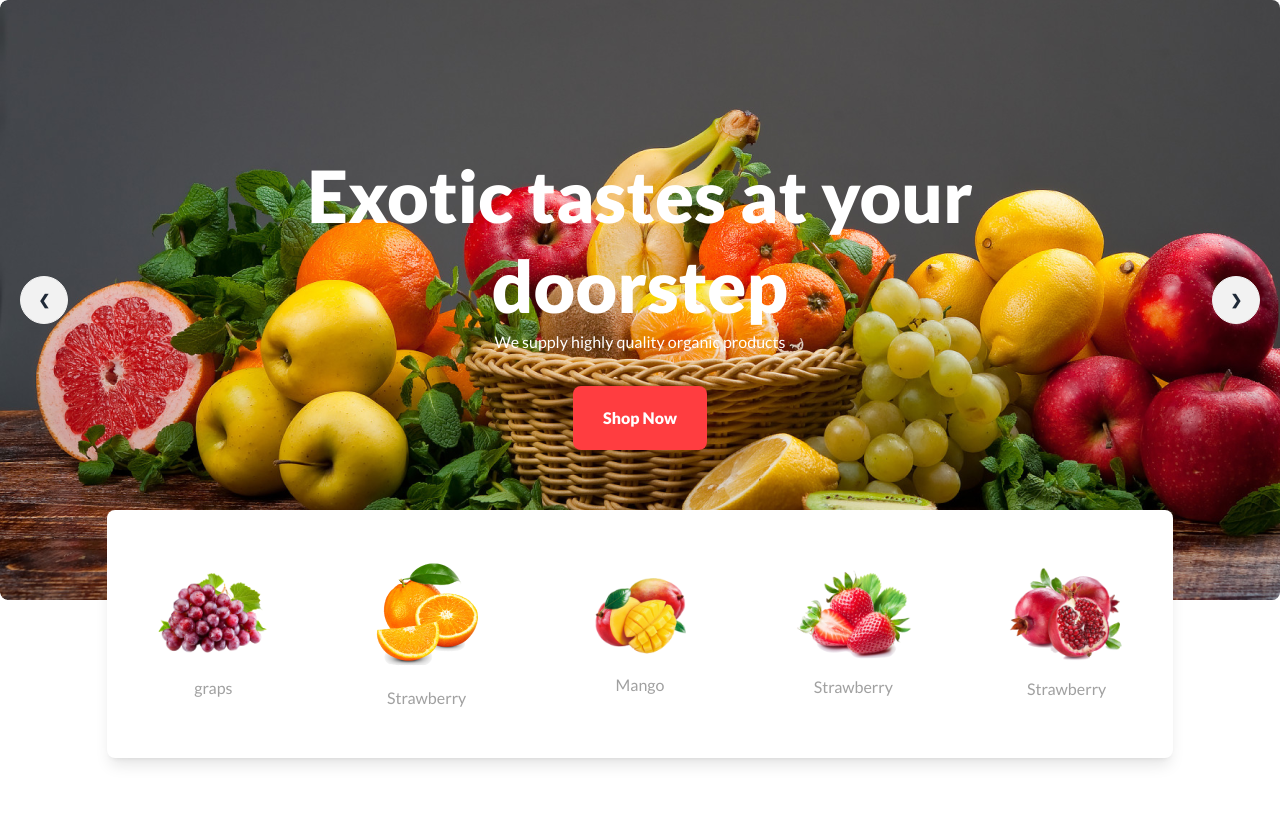
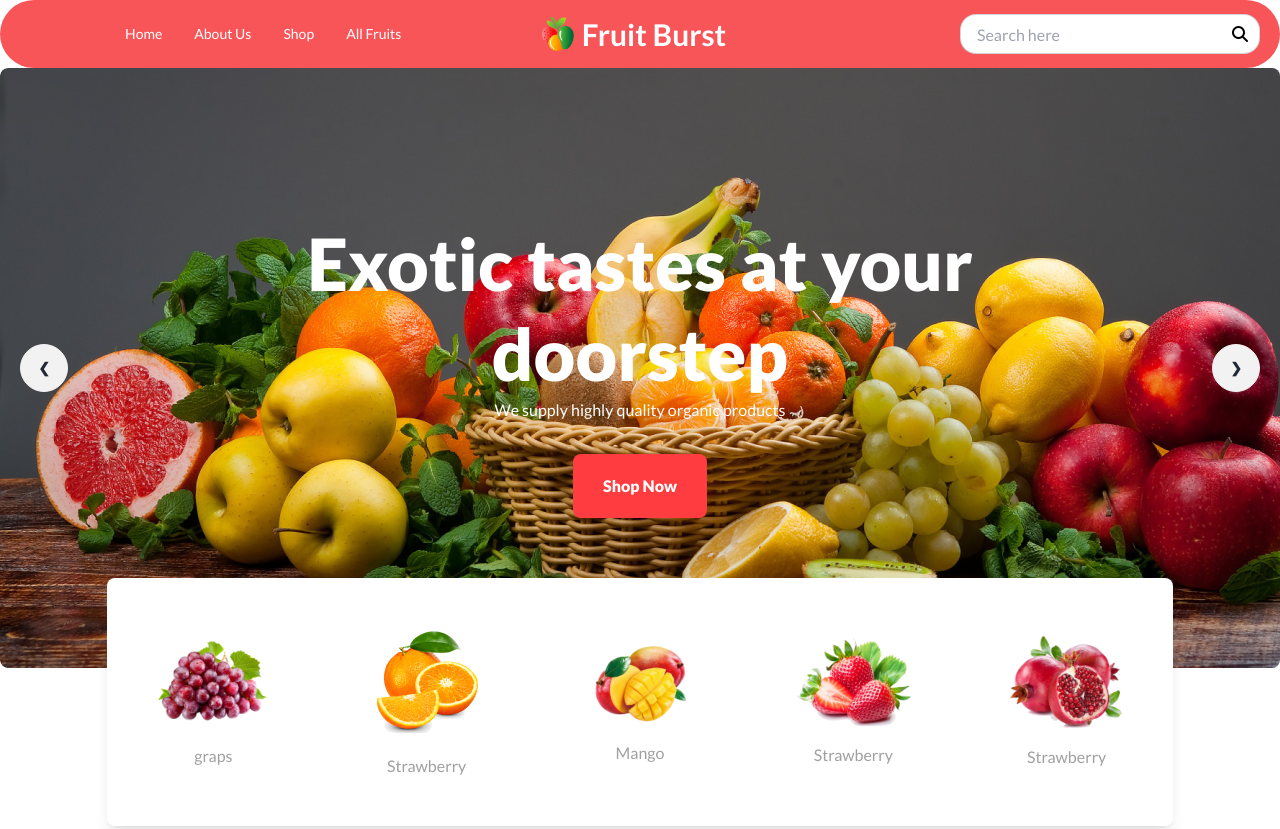
Before and after one commit to TONMOY533/fruit-brust, a plain HTML site: page index.html in a window 1280 px wide. Shown: the top 829 px of the page. Drawn offline with nearby package versions, Linux system fonts and the light colour scheme; grey boxes are pictures that could not be loaded.

Commit message:
added the nav bar section

```diff
--- a/index.html
+++ b/index.html
@@ -79,7 +79,51 @@
 <body class="font-lato text-base">
 <header>
 
+<nav>
+   <!-- nav ber -->
+   <div class="navbar lg:bg-[#F85559] rounded-full flex-row-reverse lg:flex-row ">
+    <div class="navbar-end lg:navbar-start">
+      <div class="dropdown ">
+        <label tabindex="0" class="btn btn-ghost  lg:hidden">
+            <i class="fa-solid fa-bars text-3xl "></i>
+        </label>
+        <ul tabindex="0" class="menu menu-sm dropdown-content mt-1 z-[1] overflow-x-hidden shadow bg-base-100 rounded-box w-20 text-[8px] ">
+            <li><a>Home</a></li>
+            <li><a>About Us</a></li>
+            <li><a>Shop</a></li>
+            <li><a>All Fruits</a></li>
+        </ul>
+      </div>
 
+      <div class=" hidden lg:flex ">
+
+      <ul class="menu  items-center  menu-horizontal text-[#FFF] font-medium text-[14px] ">
+        <li><a>Home</a></li>
+        <li><a>About Us</a></li>
+        <li><a>Shop</a></li>
+        <li><a>All Fruits</a></li>
+
+      </ul>
+
+    </div>
+
+    </div>
+    <div class="navbar-start justify-start lg:justify-center lg:navbar-center ">
+
+        <div class="flex items-center gap-2">
+
+<img class="lg:w-8 w-7" src="images/logo.png" alt="">
+<span class="lg:text-3xl text-2xl font-bold text-[#121212] lg:text-[#FFF]">Fruit Burst</span>
+
+</div>
+
+    </div>
+    <div class="navbar-end hidden lg:flex  h-3 mr-3 ">
+        <input type="text"  placeholder="Search here " class=" relative input input-bordered w-[300px] h-[40px] rounded-2xl" /> <i class="fa-solid fa-magnifying-glass text-black absolute mr-3"></i>
+    </div>
+  </div>
+</section>
+</nav>
 
      <!-- Hero Slider Area -->
      <div >
@@ -180,6 +224,7 @@
             </div>
         </div>
 </header>
+
 
      <!-- Main section -->
      <main class="xl:container mx-auto mt-[140px]">
@@ -420,16 +465,14 @@
               <li><a href="#">Support</a></li>
               <li><a href="#">My Account</a></li>
           </ul>
-          <!--
+
             <div class="space-x-10">
-            <a href="#"><img src="./images/f-twitter.png" alt=""></a>
-            <a href="#"><img src="./images/f-facebook.png" alt=""></a>
-            <a href="#"><img src="./images/f-youtube.png" alt=""></a>
-            <a href="#"><img src="./images/f-linkedin.png" alt=""></a>
-            <a href="#"><img src="./images/f-instagram.png" alt=""></a>
-            <a href="#"><img src="./images/f-apple.png" alt=""></a>
+            <a href="#"><i class="fa-brands fa-facebook"></i></a>
+            <a href="#"><i class="fa-brands fa-twitter"></i></a>
+            <a href="#"><i class="fa-brands fa-youtube"></i></a>
+
           </div>
-          -->
+
       </div>
   </div>
 </footer>
```
